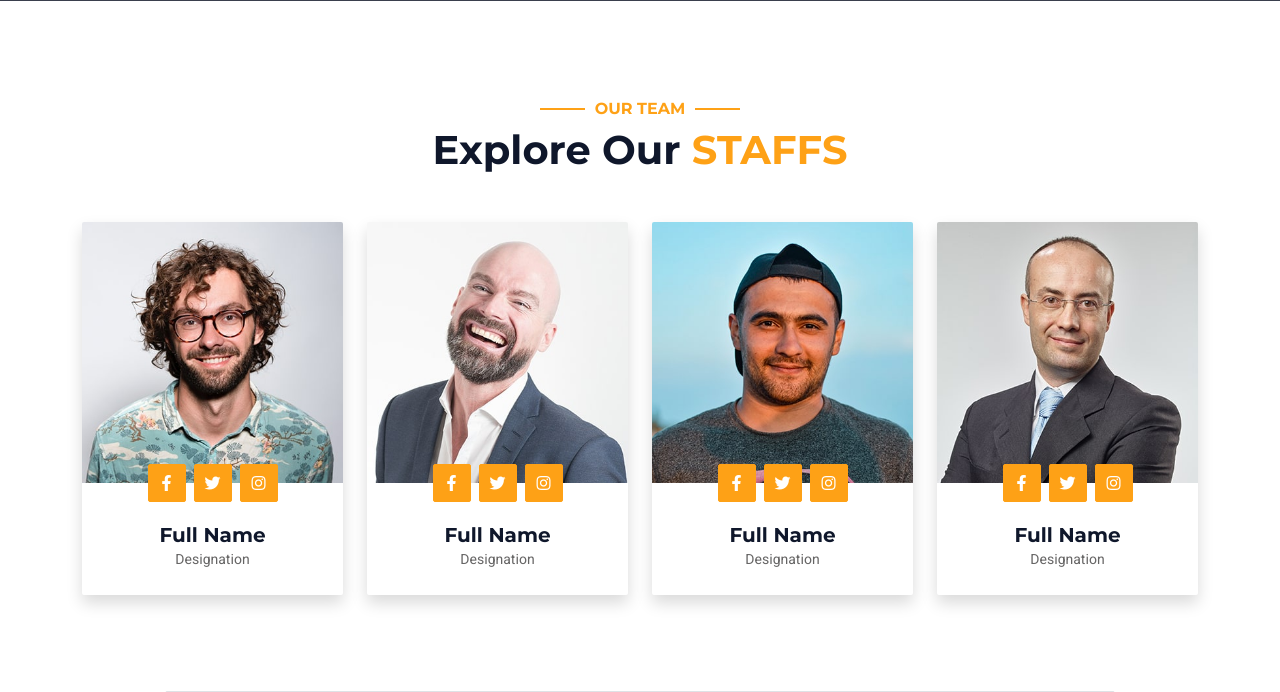
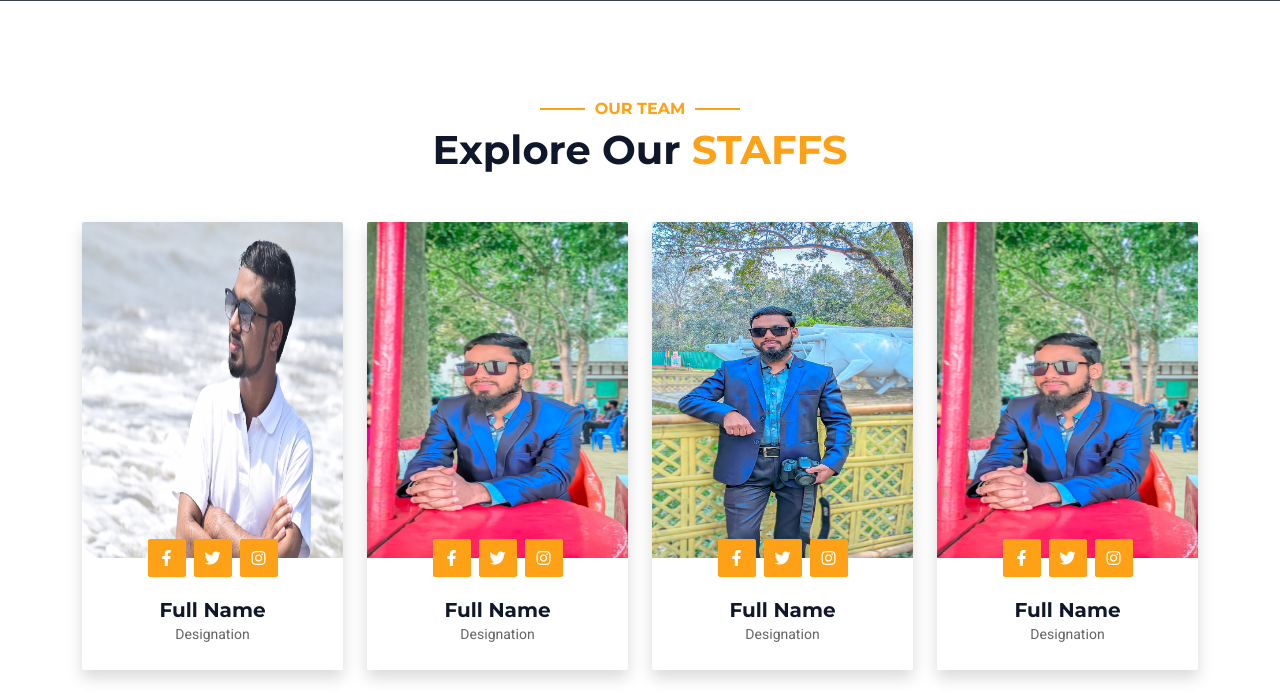
Before and after one commit to soheltanvir925/tolet, a Django app: page / in a window 1280 px wide. Shown: the part 5089-5781 px from the top of the page. Run offline with Django 4.2, Linux system fonts and the light colour scheme; data comes from the database, SQL or seed files in the repository; some libraries are stand-ins or nearby versions; grey boxes are pictures that could not be loaded.

Commit message:
update project

```diff
--- a/tolet/templates/index.html
+++ b/tolet/templates/index.html
@@ -531,7 +531,7 @@
             <div class="col-lg-3 col-md-6 wow fadeInUp" data-wow-delay="0.1s">
               <div class="rounded shadow overflow-hidden">
                 <div class="position-relative">
-                  <img class="img-fluid" src="{% static 'images/team-1.jpg' %}" alt="" />
+                  <img class="img-fluid" style="height: 336px; width: 336px;" src="{% static 'images/sohel.jpg' %}" alt="" />
                   <div class="position-absolute start-50 top-100 translate-middle d-flex align-items-center">
                     <a class="btn btn-square btn-primary mx-1" href=""><i class="fab fa-facebook-f"></i></a>
                     <a class="btn btn-square btn-primary mx-1" href=""><i class="fab fa-twitter"></i></a>
@@ -547,7 +547,7 @@
             <div class="col-lg-3 col-md-6 wow fadeInUp" data-wow-delay="0.3s">
               <div class="rounded shadow overflow-hidden">
                 <div class="position-relative">
-                  <img class="img-fluid" src="{% static 'images/team-2.jpg' %}" alt="" />
+                  <img class="img-fluid" style="height: 336px; width: 336px;" src="{% static 'images/sohel-1.jpg' %}" alt="" />
                   <div class="position-absolute start-50 top-100 translate-middle d-flex align-items-center">
                     <a class="btn btn-square btn-primary mx-1" href=""><i class="fab fa-facebook-f"></i></a>
                     <a class="btn btn-square btn-primary mx-1" href=""><i class="fab fa-twitter"></i></a>
@@ -563,7 +563,7 @@
             <div class="col-lg-3 col-md-6 wow fadeInUp" data-wow-delay="0.5s">
               <div class="rounded shadow overflow-hidden">
                 <div class="position-relative">
-                  <img class="img-fluid" src="{% static 'images/team-3.jpg' %}" alt="" />
+                  <img class="img-fluid" style="height: 336px; width: 336px;" src="{% static 'images/sohel-2.jpg' %}" alt="" />
                   <div class="position-absolute start-50 top-100 translate-middle d-flex align-items-center">
                     <a class="btn btn-square btn-primary mx-1" href=""><i class="fab fa-facebook-f"></i></a>
                     <a class="btn btn-square btn-primary mx-1" href=""><i class="fab fa-twitter"></i></a>
@@ -579,7 +579,7 @@
             <div class="col-lg-3 col-md-6 wow fadeInUp" data-wow-delay="0.7s">
               <div class="rounded shadow overflow-hidden">
                 <div class="position-relative">
-                  <img class="img-fluid" src="{% static 'images/team-4.jpg' %}" alt="" />
+                  <img class="img-fluid" style="height: 336px; width: 336px;" src="{% static 'images/sohel-1.jpg' %}" alt="" />
                   <div class="position-absolute start-50 top-100 translate-middle d-flex align-items-center">
                     <a class="btn btn-square btn-primary mx-1" href=""><i class="fab fa-facebook-f"></i></a>
                     <a class="btn btn-square btn-primary mx-1" href=""><i class="fab fa-twitter"></i></a>
```
Also changed, not shown: mystaticfiles/images/sohel-1.jpg (added), mystaticfiles/images/sohel-2.jpg (added), mystaticfiles/images/sohel.jpg (added).
